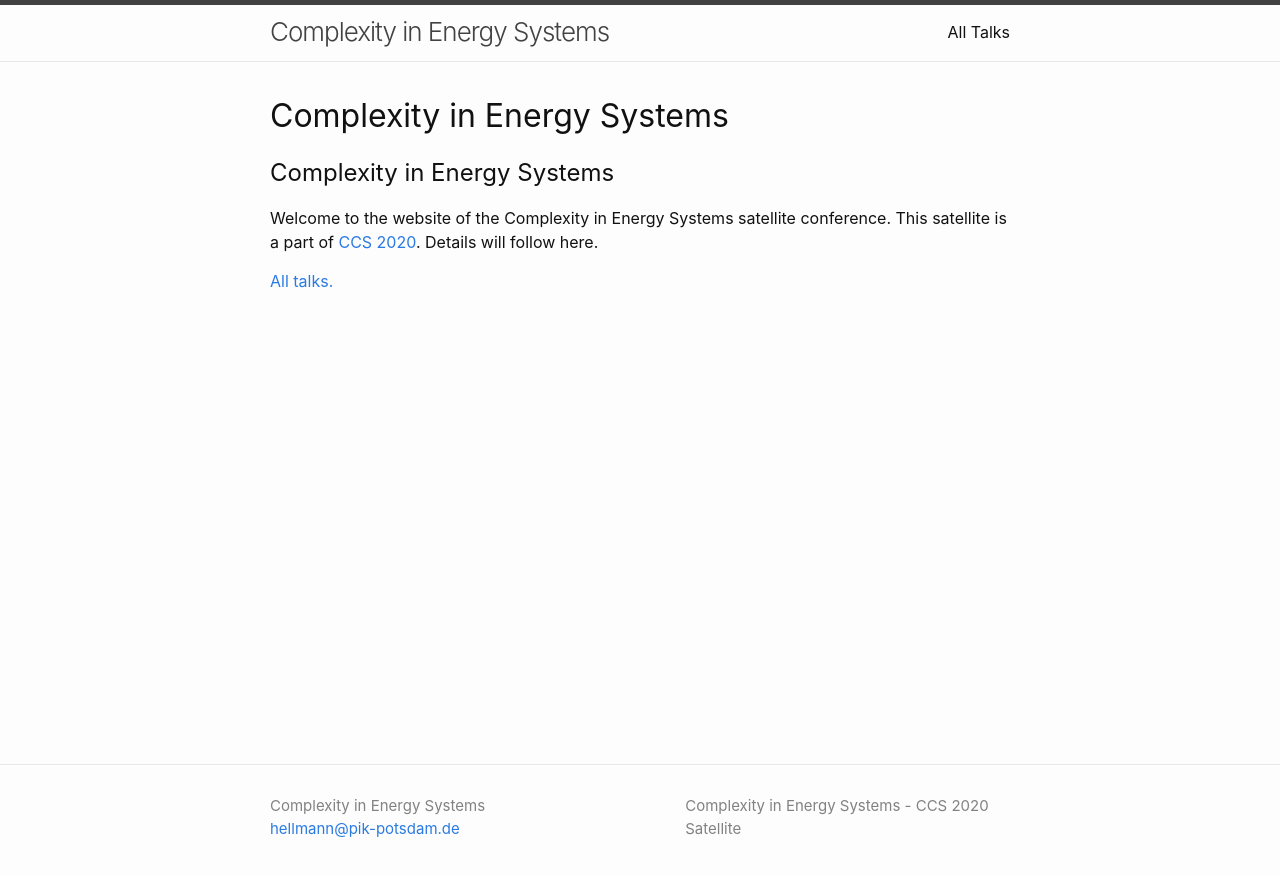
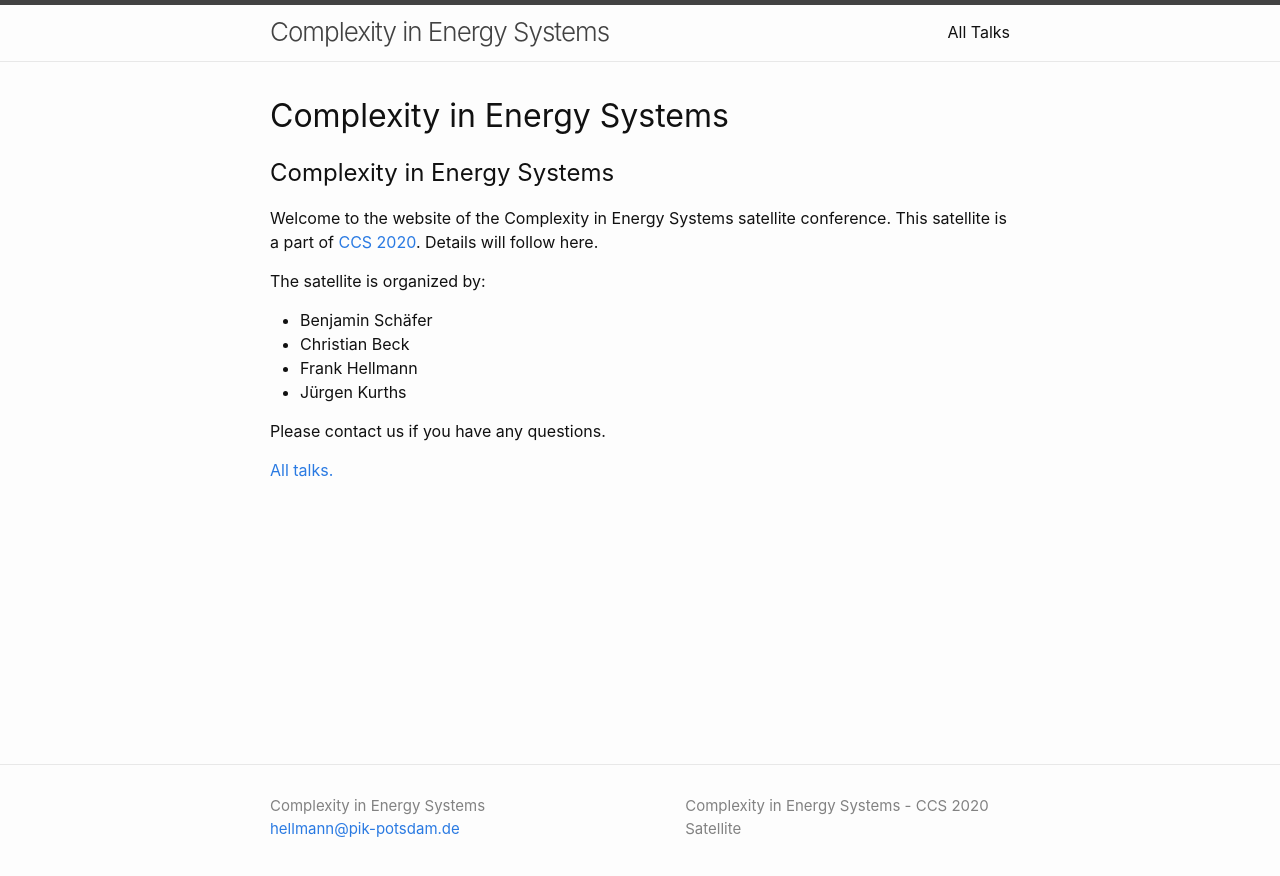
Before and after one commit to FHell/ComplexityInEnergySystems, a Jekyll site: the page built from index.markdown, in a window 1280 px wide. Shown: the top 876 px of the page. Built offline with Jekyll 4.4.1, drawn with Linux system fonts in a browser that asks for light colours; our own code applies the rules of GitHub Pages for plain Markdown files.

Commit message:
Index updated

```diff
--- a/_config.yml
+++ b/_config.yml
@@ -36,6 +36,7 @@ collections:
 
 exclude:
   - _talks/raw/
+  - docs/
 
 # Build settings
 # plugins:
--- a/index.markdown
+++ b/index.markdown
@@ -6,4 +6,13 @@ layout: home
 
 Welcome to the website of the Complexity in Energy Systems satellite conference. This satellite is a part of [CCS 2020](http://ccs2020.web.auth.gr/). Details will follow here.
 
+The satellite is organized by:
+
+* Benjamin Schäfer
+* Christian Beck
+* Frank Hellmann
+* Jürgen Kurths
+
+Please contact us if you have any questions.
+
 [All talks.](all-talks)
```
Also changed, not shown: docs/index.html (+11 -0 lines).
